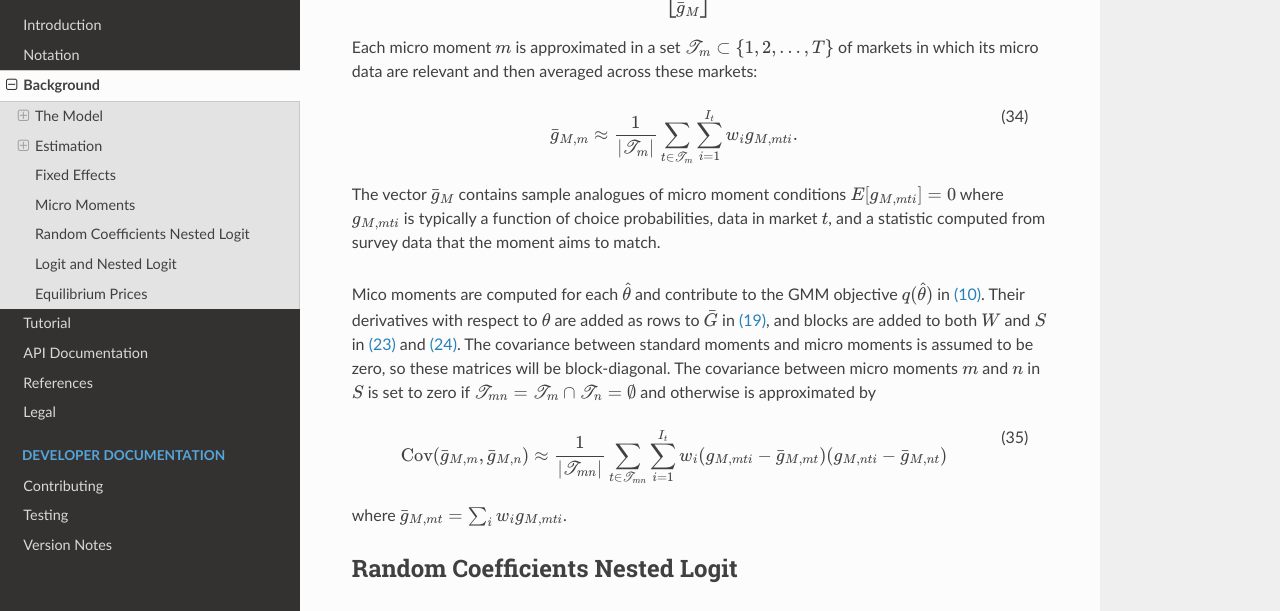
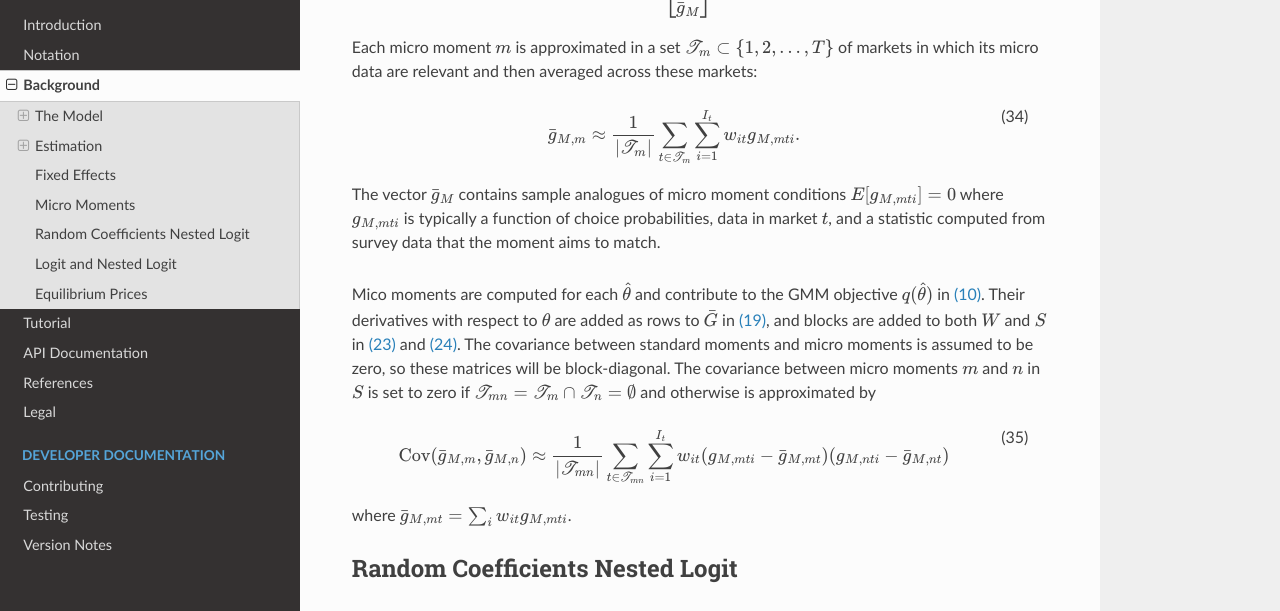
Before and after one commit to jeffgortmaker/pyblp, a Sphinx documentation site: the page built from docs/background.rst, in a window 1280 px wide and 900 px high, scrolled down 6568 px. Shown: the part 152-763 px from the top of the window. Built offline with Sphinx 7.4.7 and the Read the Docs theme 2.0.0, drawn with Linux system fonts in a browser that asks for light colours; some of the changed text lies outside the part shown.

Commit message:
DOC: normalize integration weight indices

```diff
--- a/docs/background.rst
+++ b/docs/background.rst
@@ -36,7 +36,7 @@
 
 Random idiosyncratic preferences, :math:`\epsilon_{jti}`, are assumed to be Type I Extreme Value, so that conditional on the heterogeneous coefficients, marketshares follow the well known logit form. Aggregate marketshares are obtained by integrating over the distribution of individual heterogeneity. They are approximated with Monte Carlo integration or quadrature rules defined by the :math:`I_t \times K_2` matrix of integration nodes, :math:`\nu`, and a :math:`I_t \times 1` vector of integration weights, :math:`w`:
 
-.. math:: s_{jt} \approx \sum_{i=1}^{I_t} w_i s_{jti},
+.. math:: s_{jt} \approx \sum_{i=1}^{I_t} w_{it} s_{jti},
    :label: shares
 
 where the probability that agent :math:`i` chooses product :math:`j` in market :math:`t` is
@@ -241,17 +241,17 @@
 
 Each micro moment :math:`m` is approximated in a set :math:`\mathscr{T}_m \subset \{1, 2, \ldots, T\}` of markets in which its micro data are relevant and then averaged across these markets:
 
-.. math:: \bar{g}_{M,m} \approx \frac{1}{|\mathscr{T}_m|} \sum_{t\in\mathscr{T}_m} \sum_{i=1}^{I_t} w_i g_{M,mti}.
+.. math:: \bar{g}_{M,m} \approx \frac{1}{|\mathscr{T}_m|} \sum_{t\in\mathscr{T}_m} \sum_{i=1}^{I_t} w_{it} g_{M,mti}.
    :label: averaged_micro_moments
 
 The vector :math:`\bar{g}_M` contains sample analogues of micro moment conditions :math:`E[g_{M,mti}] = 0` where :math:`g_{M,mti}` is typically a function of choice probabilities, data in market :math:`t`, and a statistic computed from survey data that the moment aims to match.
 
 Mico moments are computed for each :math:`\hat{\theta}` and contribute to the GMM objective :math:`q(\hat{\theta})` in :eq:`objective`. Their derivatives with respect to :math:`\theta` are added as rows to :math:`\bar{G}` in :eq:`averaged_moments_jacobian`, and blocks are added to both :math:`W` and :math:`S` in :eq:`2sls_W` and :eq:`W`. The covariance between standard moments and micro moments is assumed to be zero, so these matrices will be block-diagonal. The covariance between micro moments :math:`m` and :math:`n` in :math:`S` is set to zero if :math:`\mathscr{T}_{mn} = \mathscr{T}_m \cap \mathscr{T}_n = \emptyset` and otherwise is approximated by
 
-.. math:: \text{Cov}(\bar{g}_{M,m}, \bar{g}_{M,n}) \approx \frac{1}{|\mathscr{T}_{mn}|} \sum_{t\in\mathscr{T}_{mn}} \sum_{i=1}^{I_t} w_i(g_{M,mti} - \bar{g}_{M,mt})(g_{M,nti} - \bar{g}_{M,nt})
+.. math:: \text{Cov}(\bar{g}_{M,m}, \bar{g}_{M,n}) \approx \frac{1}{|\mathscr{T}_{mn}|} \sum_{t\in\mathscr{T}_{mn}} \sum_{i=1}^{I_t} w_{it}(g_{M,mti} - \bar{g}_{M,mt})(g_{M,nti} - \bar{g}_{M,nt})
    :label: averaged_micro_moment_covariances
 
-where :math:`\bar{g}_{M,mt} = \sum_i w_i g_{M,mti}`.
+where :math:`\bar{g}_{M,mt} = \sum_i w_{it} g_{M,mti}`.
 
 
 Random Coefficients Nested Logit
@@ -317,11 +317,11 @@
 
 where :math:`\Lambda` is a diagonal :math:`J_t \times J_t` matrix approximated by
 
-.. math:: \Lambda_{jj} \approx \sum_{i=1}^{I_t} w_i s_{jti}\frac{\partial U_{jti}}{\partial p_{jt}}
+.. math:: \Lambda_{jj} \approx \sum_{i=1}^{I_t} w_{it} s_{jti}\frac{\partial U_{jti}}{\partial p_{jt}}
 
 and :math:`\Gamma` is a dense :math:`J_t \times J_t` matrix approximated by
 
-.. math:: \Gamma_{jk} \approx \sum_{i=1}^{I_t} w_i s_{jti}s_{kti}\frac{\partial U_{jti}}{\partial p_{jt}}.
+.. math:: \Gamma_{jk} \approx \sum_{i=1}^{I_t} w_{it} s_{jti}s_{kti}\frac{\partial U_{jti}}{\partial p_{jt}}.
 
 Equilibrium prices are computed by iterating over the :math:`\zeta`-markup equation in :eq:`zeta`,
 
```
Also changed, not shown: docs/notebooks/tutorial/blp.ipynb, docs/notebooks/tutorial/nevo.ipynb, 2 other files.
